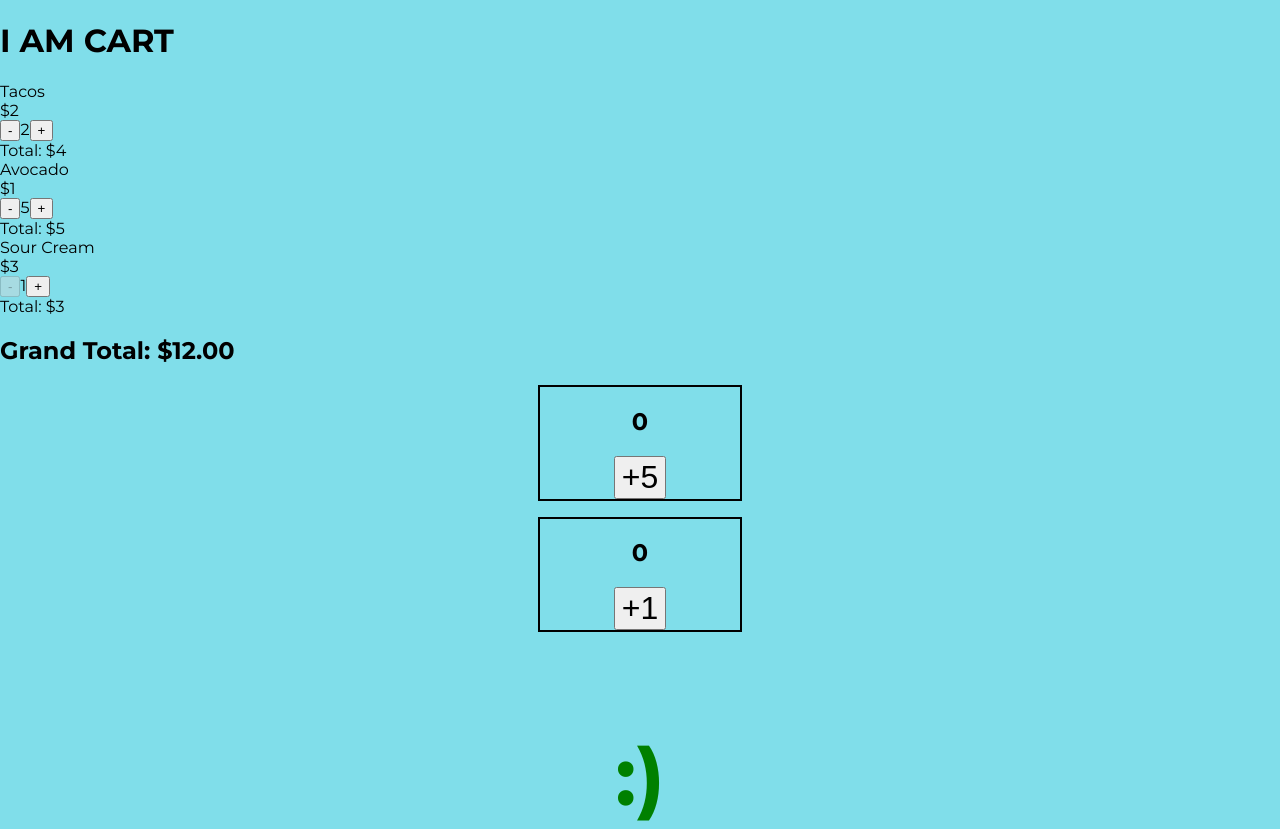
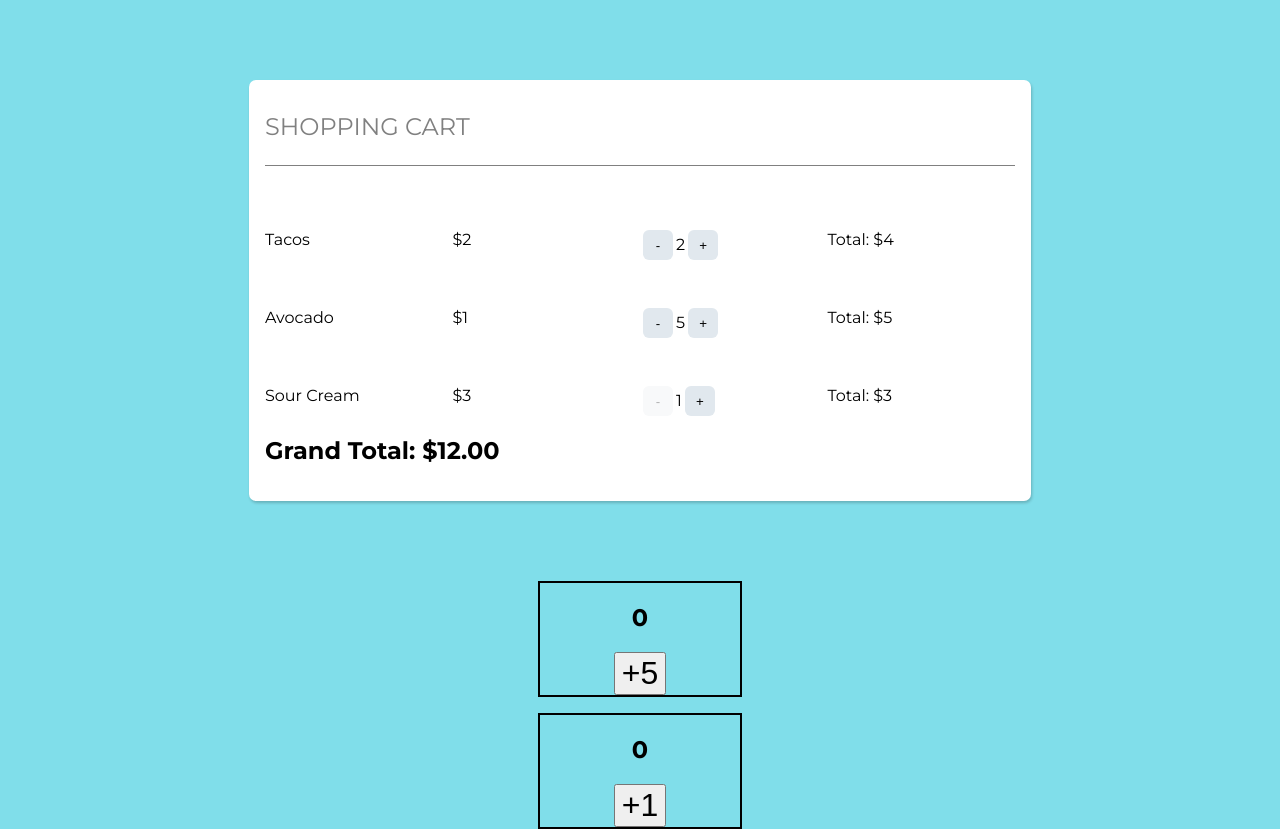
Before and after one commit to umeshraj/react_beg_steele, a React (Create React App) app in the folder my-app/: page / in a window 1280 px wide. Shown: the top 829 px of the page. Built offline with nearby package versions, Linux system fonts and the light colour scheme.

Commit message:
Updating the css

```diff
--- /dev/null
+++ b/my-app/src/Cart.css
@@ -0,0 +1,18 @@
+.Cart {
+  width: 750px;
+  margin: 80px auto;
+  background: white;
+  border-radius: 7px;
+  box-shadow: 1px 2px 3px 0px rgba(0, 0, 0, 0.2);
+  display: flex;
+  flex-direction: column;
+  padding: 1em;
+}
+
+.Cart-title {
+  border-bottom: 1px solid gray;
+  color: gray;
+  font-size: 1.5em;
+  font-weight: 400;
+  padding-bottom: 1em;
+}
--- a/my-app/src/Cart.js
+++ b/my-app/src/Cart.js
@@ -1,5 +1,6 @@
 import React, { useState } from "react";
 import CartItem from "./CartItem";
+import "./Cart.css";
 
 function Cart({ initialItems }) {
   const [items, setItems] = useState(initialItems);
@@ -17,13 +18,13 @@ function Cart({ initialItems }) {
     .toFixed(2);
   return (
     <div className="Cart">
-      <h1>I AM CART</h1>
+      <h1 className="Cart-title">SHOPPING CART</h1>
       <div className="Cart-items">
         {items.map((item) => (
           <CartItem key={item.id} updateQty={updateQty} {...item} />
         ))}
       </div>
-      <h2>Grand Total: ${grandTotal}</h2>
+      <h2 className="Cart-total">Grand Total: ${grandTotal}</h2>
     </div>
   );
 }
--- /dev/null
+++ b/my-app/src/CartItem.css
@@ -0,0 +1,22 @@
+.CartItem {
+  margin-top: 3em;
+  display: flex;
+  justify-content: space-between;
+}
+
+.CartItem div {
+  width: 25%;
+}
+
+.CartItem button {
+  width: 30px;
+  height: 30px;
+  background-color: #e1e8ee;
+  border-radius: 6px;
+  margin: 0 3px;
+  border: none;
+}
+
+.CartItem button:disabled {
+  background-color: #f8f9fa;
+}
--- a/my-app/src/CartItem.js
+++ b/my-app/src/CartItem.js
@@ -1,4 +1,5 @@
 import React from "react";
+import "./CartItem.css";
 
 function CartItem({ id, name, price, qty, updateQty }) {
   const addOne = () => {
```
